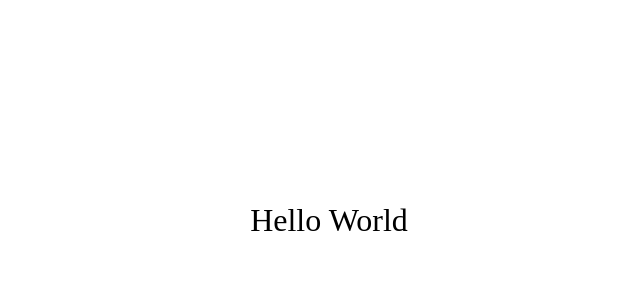
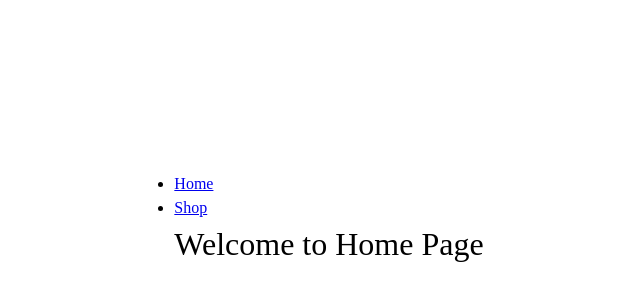
Before and after one commit to danielz0102/shopping-cart, a React (Vite) app: page / in a window 1280 px wide. Shown: the part 180-480 px from the top of the page, without its empty margins (311-951 px from the left). Built offline with nearby package versions, Linux system fonts and the light colour scheme.

Commit message:
feat: add main pages and navbar components

```diff
--- a/src/components/App.jsx
+++ b/src/components/App.jsx
@@ -1,7 +1,14 @@
 import '@/styles/App.css'
+import Navbar from './Navbar'
+import { Outlet } from 'react-router-dom'
 
 function App() {
-  return <h1>Hello World</h1>
+  return (
+    <>
+      <Navbar />
+      <Outlet />
+    </>
+  )
 }
 
 export default App
--- /dev/null
+++ b/src/components/Home.jsx
@@ -0,0 +1,3 @@
+export default function Home() {
+  return <h1>Welcome to Home Page</h1>
+}
--- /dev/null
+++ b/src/components/Navbar.jsx
@@ -0,0 +1,16 @@
+import { Link } from 'react-router-dom'
+
+export default function Navbar() {
+  return (
+    <nav>
+      <ul>
+        <li>
+          <Link to="/">Home</Link>
+        </li>
+        <li>
+          <Link to="/shop">Shop</Link>
+        </li>
+      </ul>
+    </nav>
+  )
+}
--- /dev/null
+++ b/src/components/Shop.jsx
@@ -0,0 +1,3 @@
+export default function Shop() {
+  return <h1>Welcome to Shop Page</h1>
+}
```
Also changed, not shown: src/main.jsx (+2 -9 lines), src/routes.jsx (added, +21 -0 lines), 1 other file (tests, documents, lock files or other folders).
